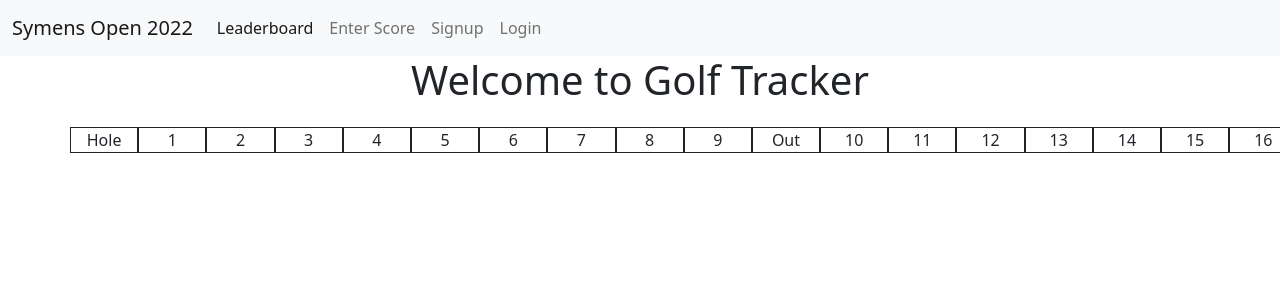
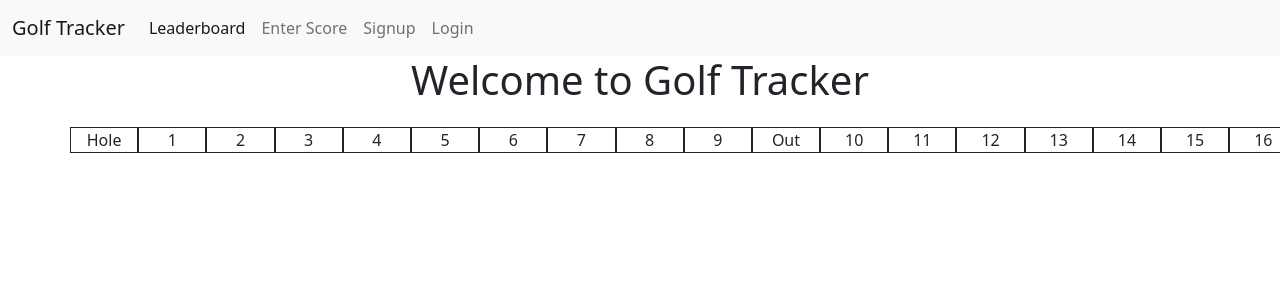
Before and after one commit to SymensJeffrey/golf_tournament_vue, a Vue app: page / in a window 1280 px wide. Shown: the top 300 px of the page. Built offline with nearby package versions, Linux system fonts and the light colour scheme; the HTML template or start-up script is replaced by a standard one.

Commit message:
change title of page on nav bar

```diff
--- a/src/App.vue
+++ b/src/App.vue
@@ -2,7 +2,7 @@
   <div id="app">
     <nav class="navbar navbar-expand-lg navbar-light bg-light">
         <div class="container-fluid">
-          <a class="navbar-brand" href="/">Symens Open 2022</a>
+          <a class="navbar-brand" href="/">Golf Tracker</a>
           <button class="navbar-toggler" type="button" data-bs-toggle="collapse" data-bs-target="#navbarNav" aria-controls="navbarNav" aria-expanded="false" aria-label="Toggle navigation">
             <span class="navbar-toggler-icon"></span>
           </button>
```
